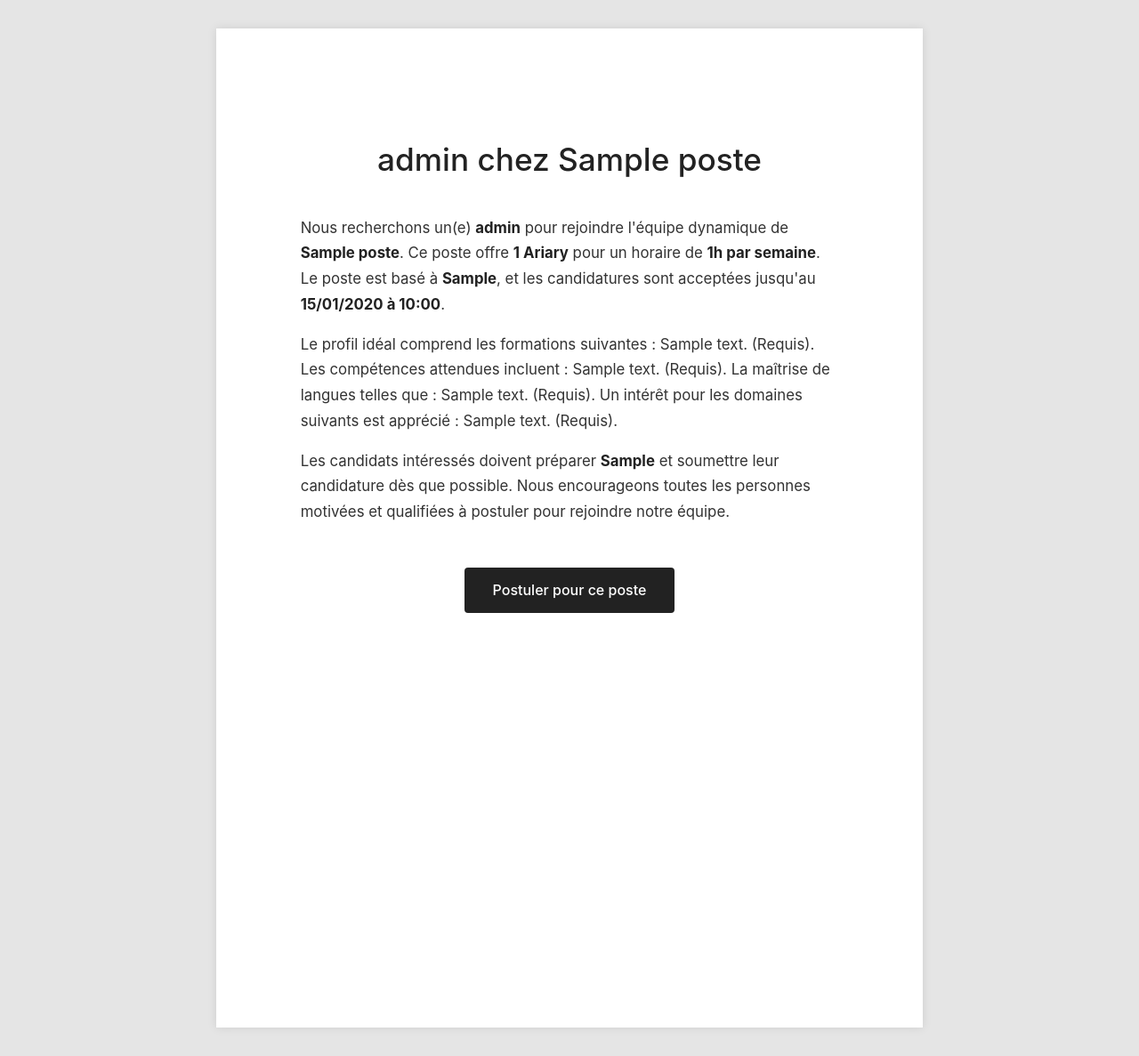
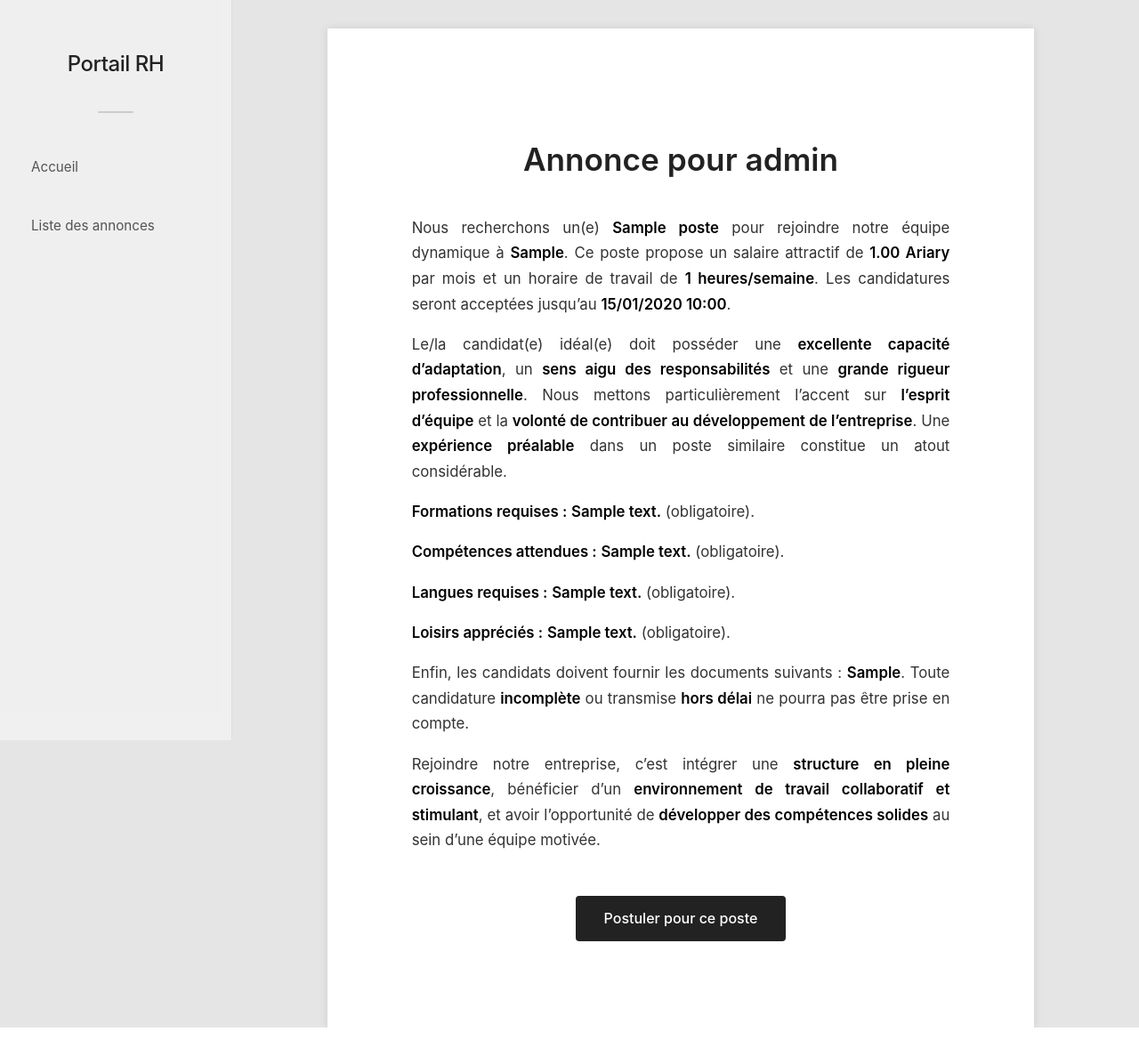
Before and after one commit to Randy3227-cmd/Entreprise, a Django app: page /candidat/annonce/1/ in a window 1280 px wide. Shown: the whole page at 89% size. After the commit the page ends 1155 px from the top, so only its background shows below. Run offline with Django 5.2, Linux system fonts and the light colour scheme; tables that the repository leaves empty hold one stand-in row (values such as "Sample post").

Commit message:
pages et statut mis à jour
les types de statut de cv sont mis à jour
les pages d'annonces ont été améliorées
ajout d'une sidebar de candidat

```diff
--- /dev/null
+++ b/blog/templates/rh/candidat_sidebar.html
@@ -0,0 +1,16 @@
+<div style="width:260px; background:rgba(240, 240, 240, 0.95); height:100vh; color:#333; padding-top:2rem; position:fixed; border-right:1px solid #ddd; font-family:-apple-system, BlinkMacSystemFont, 'Segoe UI', Roboto, sans-serif;">
+    <h2 style="text-align:center; margin-bottom:2rem; font-weight:500; font-size:1.5rem; color:#222; letter-spacing:-0.5px;">Portail RH</h2>
+    <div style="width:40px; height:2px; background:#ccc; margin:0 auto 2rem auto; border-radius:1px;"></div>
+
+    <a href="{% url 'acceuil' %}" style="display:block; padding:1rem 2rem; color:#555; text-decoration:none; margin:0.5rem 0; font-size:0.95rem; border-left:3px solid transparent; transition:all 0.2s ease;"
+       onmouseover="this.style.color='#000'; this.style.background='rgba(0,0,0,0.05)'; this.style.borderLeftColor='#007bff';"
+       onmouseout="this.style.color='#555'; this.style.background='transparent'; this.style.borderLeftColor='transparent';">
+        Accueil
+    </a>
+
+    <a href="{% url 'liste_annoncesCandidat' %}" style="display:block; padding:1rem 2rem; color:#555; text-decoration:none; margin:0.5rem 0; font-size:0.95rem; border-left:3px solid transparent; transition:all 0.2s ease;"
+       onmouseover="this.style.color='#000'; this.style.background='rgba(0,0,0,0.05)'; this.style.borderLeftColor='#007bff';"
+       onmouseout="this.style.color='#555'; this.style.background='transparent'; this.style.borderLeftColor='transparent';">
+        Liste des annonces
+    </a>
+</div>
--- a/blog/templates/rh/creer_annonce.html
+++ b/blog/templates/rh/creer_annonce.html
@@ -254,7 +254,7 @@ $(document).ready(function() {
             let text = $( '#{{ field }}-select option[value="' + id + '"]' ).text() || id;
             const checkbox = `
                 <label>
-                    <input type="checkbox" name="{{ field }}_obligatoire[]" value="${id}">
+                    <input type="checkbox" name="{{ field }}_obligatoire[]" value="${text}">
                     Obligatoire pour ${text}
                 </label>
             `;
--- a/blog/templates/rh/detail_annonceCandidat.html
+++ b/blog/templates/rh/detail_annonceCandidat.html
@@ -1,4 +1,5 @@
 {% load static %}
+{% include 'rh/candidat_sidebar.html' %}
 <!DOCTYPE html>
 <html lang="fr">
 <head>
@@ -10,10 +11,25 @@
             font-family: -apple-system, BlinkMacSystemFont, 'Segoe UI', sans-serif;
             margin: 0;
             background: #e5e5e5;
-            padding: 2rem;
             line-height: 1.7;
             display: flex;
+        }
+
+        /* Sidebar à gauche */
+        .rh-sidebar {
+            width: 250px; /* largeur fixe */
+            flex-shrink: 0;
+            background: #2c3e50;
+            min-height: 100vh;
+            color: white;
+        }
+
+        /* Contenu principal à droite */
+        .main-content {
+            flex: 1;
+            display: flex;
             justify-content: center;
+            padding: 2rem;
         }
 
         .a4-container {
@@ -27,27 +43,23 @@
 
         h1 {
             font-size: 2.2rem;
-            font-weight: 500;
+            font-weight: 600;
             color: #222222;
             text-align: center;
             margin-bottom: 2rem;
         }
 
-        .job-header {
-            text-align: center;
-            margin-bottom: 2rem;
-        }
-
-        .job-title { font-size: 1.8rem; font-weight: 500; margin-bottom: 0.5rem; }
-        .company-name { font-size: 1.1rem; color: #555555; margin-bottom: 1.5rem; }
-
         .job-description {
             font-size: 1.05rem;
             color: #333333;
             margin-bottom: 2rem;
+            text-align: justify;
         }
 
-        .job-description b { color: #222222; }
+        .job-description b {
+            color: #000000;
+            font-weight: 600;
+        }
 
         .actions {
             text-align: center;
@@ -72,42 +84,86 @@
         }
 
         @media (max-width: 992px) {
+            .rh-sidebar { display: none; }
             .a4-container { width: 100%; padding: 1.5rem; }
             h1 { font-size: 1.8rem; }
-            .job-title { font-size: 1.5rem; }
         }
     </style>
 </head>
 <body>
 
+    <div class="rh-sidebar">
+        {% include 'rh/candidat_sidebar.html' %}
+    </div>
+
+    <div class="main-content">
         <div class="a4-container">
-    <h1>{{ annonce.role }} chez {{ annonce.poste.nom }}</h1>
+            <h1>Annonce pour {{ annonce.role }}</h1>
 
             <div class="job-description">
                 <p>
-            Nous recherchons un(e) <b>{{ annonce.role }}</b> pour rejoindre l'équipe dynamique de <b>{{ annonce.poste.nom }}</b>.
-            Ce poste offre {% if annonce.salaire %}<b>{{ annonce.salaire|floatformat:0 }} Ariary</b>{% else %}un salaire compétitif{% endif %}
-            pour un horaire de {% if annonce.horaire_de_travail %}<b>{{ annonce.horaire_de_travail }}h par semaine</b>{% else %}temps à définir{% endif %}.
-            Le poste est basé à {% if annonce.lieu_de_poste %}<b>{{ annonce.lieu_de_poste }}</b>{% else %}un lieu à confirmer{% endif %},
-            et les candidatures sont acceptées jusqu'au {% if annonce.date_limite_postule %}<b>{{ annonce.date_limite_postule|date:"d/m/Y à H:i" }}</b>{% else %}à définir{% endif %}.
+                    Nous recherchons un(e) <b>{{ annonce.poste.nom }}</b> pour rejoindre notre équipe
+                    dynamique à <b>{{ annonce.lieu_de_poste|default:"un lieu à définir" }}</b>.
+                    Ce poste propose un salaire attractif de <b>{{ annonce.salaire|default:"à discuter" }} Ariary</b> par mois
+                    et un horaire de travail de <b>{{ annonce.horaire_de_travail|default:"flexible" }} heures/semaine</b>.
+                    Les candidatures seront acceptées jusqu’au
+                    <b>{% if annonce.date_limite_postule %}{{ annonce.date_limite_postule|date:"d/m/Y H:i" }}{% else %}à confirmer{% endif %}</b>.
                 </p>
 
-        {% if formations or competences or langues or loisirs %}
                 <p>
-            Le profil idéal comprend {% if formations %}les formations suivantes :
-                {% for f in formations %}{{ f.formation }}{% if f.est_obligatoire %} (Requis){% endif %}{% if not forloop.last %}, {% endif %}{% endfor %}.{% endif %}
-            {% if competences %} Les compétences attendues incluent :
-                {% for c in competences %}{{ c.competence }}{% if c.est_obligatoire %} (Requis){% endif %}{% if not forloop.last %}, {% endif %}{% endfor %}.{% endif %}
-            {% if langues %} La maîtrise de langues telles que :
-                {% for l in langues %}{{ l.langue }}{% if l.est_obligatoire %} (Requis){% endif %}{% if not forloop.last %}, {% endif %}{% endfor %}.{% endif %}
-            {% if loisirs %} Un intérêt pour les domaines suivants est apprécié :
-                {% for lo in loisirs %}{{ lo.loisir }}{% if lo.est_obligatoire %} (Requis){% endif %}{% if not forloop.last %}, {% endif %}{% endfor %}.{% endif %}
+                    Le/la candidat(e) idéal(e) doit posséder une <b>excellente capacité d’adaptation</b>,
+                    un <b>sens aigu des responsabilités</b> et une <b>grande rigueur professionnelle</b>.
+                    Nous mettons particulièrement l’accent sur <b>l’esprit d’équipe</b> et la <b>volonté de contribuer
+                    au développement de l’entreprise</b>. Une <b>expérience préalable</b> dans un poste similaire
+                    constitue un atout considérable.
+                </p>
+
+                {% if formations %}
+                <p>
+                    <b>Formations requises :</b>
+                    {% for f in formations %}
+                        <b>{{ f.formation }}</b>{% if f.est_obligatoire %} (obligatoire){% endif %}{% if not forloop.last %}, {% else %}.{% endif %}
+                    {% endfor %}
+                </p>
+                {% endif %}
+
+                {% if competences %}
+                <p>
+                    <b>Compétences attendues :</b>
+                    {% for c in competences %}
+                        <b>{{ c.competence }}</b>{% if c.est_obligatoire %} (obligatoire){% endif %}{% if not forloop.last %}, {% else %}.{% endif %}
+                    {% endfor %}
+                </p>
+                {% endif %}
+
+                {% if langues %}
+                <p>
+                    <b>Langues requises :</b>
+                    {% for l in langues %}
+                        <b>{{ l.langue }}</b>{% if l.est_obligatoire %} (obligatoire){% endif %}{% if not forloop.last %}, {% else %}.{% endif %}
+                    {% endfor %}
+                </p>
+                {% endif %}
+
+                {% if loisirs %}
+                <p>
+                    <b>Loisirs appréciés :</b>
+                    {% for lo in loisirs %}
+                        <b>{{ lo.loisir }}</b>{% if lo.est_obligatoire %} (obligatoire){% endif %}{% if not forloop.last %}, {% else %}.{% endif %}
+                    {% endfor %}
                 </p>
                 {% endif %}
 
                 <p>
-            Les candidats intéressés doivent préparer {% if annonce.document_necessaire %}<b>{{ annonce.document_necessaire }}</b>{% else %}les documents standards (CV, lettre de motivation){% endif %}
-            et soumettre leur candidature dès que possible. Nous encourageons toutes les personnes motivées et qualifiées à postuler pour rejoindre notre équipe.
+                    Enfin, les candidats doivent fournir les documents suivants :
+                    <b>{{ annonce.document_necessaire|default:"à préciser" }}</b>.
+                    Toute candidature <b>incomplète</b> ou transmise <b>hors délai</b> ne pourra pas être prise en compte.
+                </p>
+
+                <p>
+                    Rejoindre notre entreprise, c’est intégrer une <b>structure en pleine croissance</b>,
+                    bénéficier d’un <b>environnement de travail collaboratif et stimulant</b>, et avoir
+                    l’opportunité de <b>développer des compétences solides</b> au sein d’une équipe motivée.
                 </p>
             </div>
 
@@ -115,6 +171,7 @@
                 <a href="{% url 'postuler' annonce.id %}" class="btn-primary">Postuler pour ce poste</a>
             </div>
         </div>
+    </div>
 
 </body>
 </html>
--- a/blog/views/rh/AnnonceForm.py
+++ b/blog/views/rh/AnnonceForm.py
@@ -53,7 +53,7 @@ def creer_annonce(request):
                     model.objects.create(
                         annonce=annonce,
                         **{key_prefix: obj},
-                        est_obligatoire=str(obj.id) in obligatory_ids
+                        est_obligatoire=str(obj.description) in obligatory_ids
                     )
 
         # Traiter toutes les catégories
--- a/blog/views/rh/Postuler.py
+++ b/blog/views/rh/Postuler.py
@@ -126,9 +126,9 @@ def postuler(request, annonce_id):
                 )
 
         if cv_passe_test(cv, annonce):
-            cv.statut = get_object_or_404(StatutCV, id=3)
-        else:
             cv.statut = get_object_or_404(StatutCV, id=2)
+        # else:
+        #     cv.statut = get_object_or_404(StatutCV, id=2)
         cv.save()
 
         return redirect("liste_annoncesCandidat")
--- a/sql/insert.sql
+++ b/sql/insert.sql
@@ -5,6 +5,11 @@ INSERT INTO blog_poste (nom) VALUES
 ('Analyste financier'),
 ('Responsable marketing');
 
+INSERT INTO blog_statutcv (description) VALUES
+('CV invalide'),
+('CV valide');
+
+
 INSERT INTO test_poste (id_test, id_poste) VALUES
 (1, 1),
 (2, 2),
```
Also changed, not shown: blog/templates/rh/detail_annonceRh.html (+74 -24 lines), blog/templates/rh/liste_annonceCandidat.html (+30 -3 lines), blog/templates/rh/rh_login.html (+37 -36 lines). Lines whose indentation alone changed are shown as unchanged.
